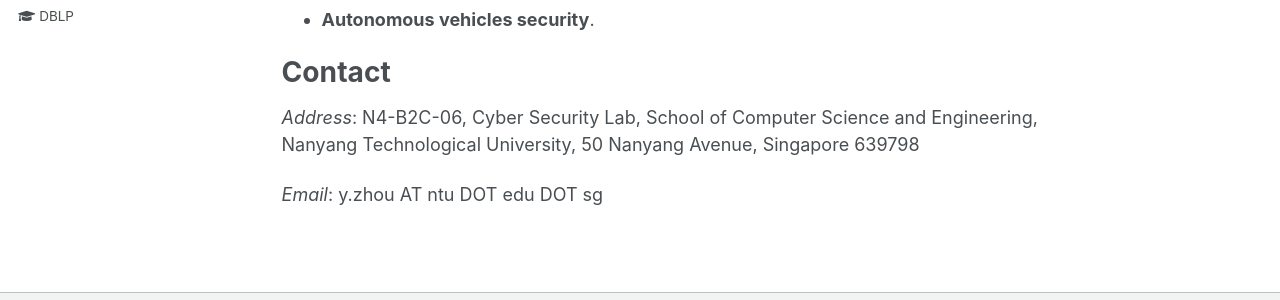
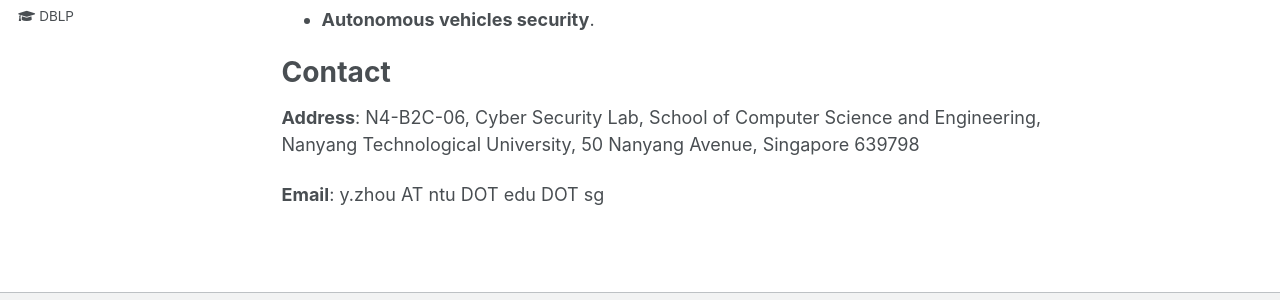
Before and after one commit to yuanzhou-yzhou/yuanzhou-yzhou.github.io, a Jekyll site: the page built from _pages/about.md, in a window 1280 px wide. Shown: the part 565-865 px from the top of the page. Built offline with Jekyll 4.4.1, drawn with Linux system fonts in a browser that asks for light colours; some web fonts are replaced; comment, search, counter and statistics services are not loaded.

```diff
--- a/_pages/about.md
+++ b/_pages/about.md
@@ -32,8 +32,8 @@ My research intertests focus on different topics related to motion control of mo
 
 Contact
 ======
-*Address*: N4-B2C-06, Cyber Security Lab,
+**Address**: N4-B2C-06, Cyber Security Lab,
 School of Computer Science and Engineering, Nanyang Technological University,
 50 Nanyang Avenue, Singapore 639798
 
-*Email*: y.zhou AT ntu DOT edu DOT sg
+**Email**: y.zhou AT ntu DOT edu DOT sg
```
